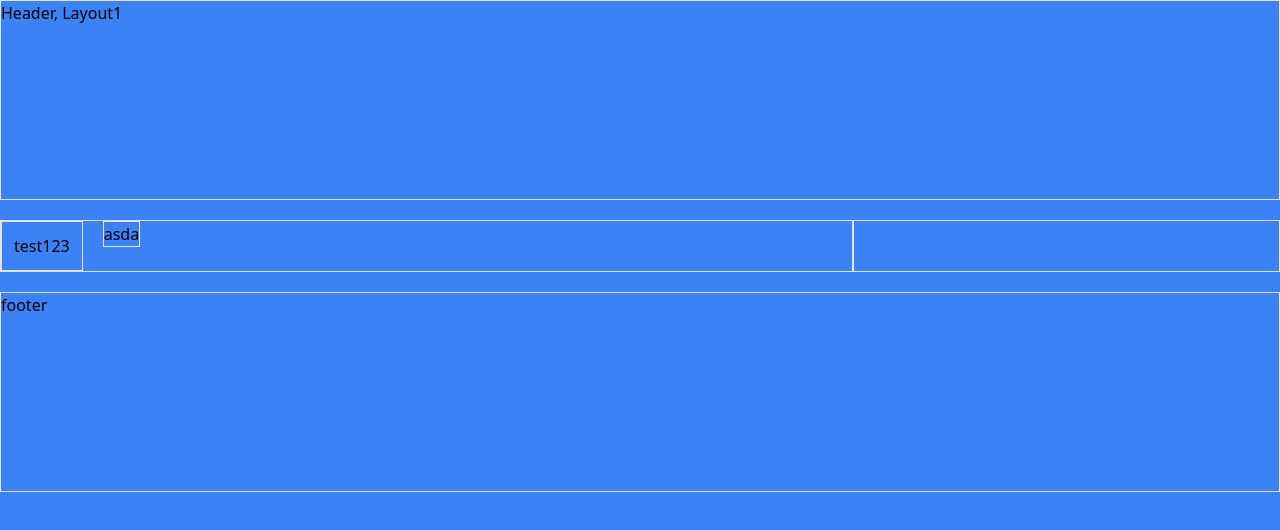
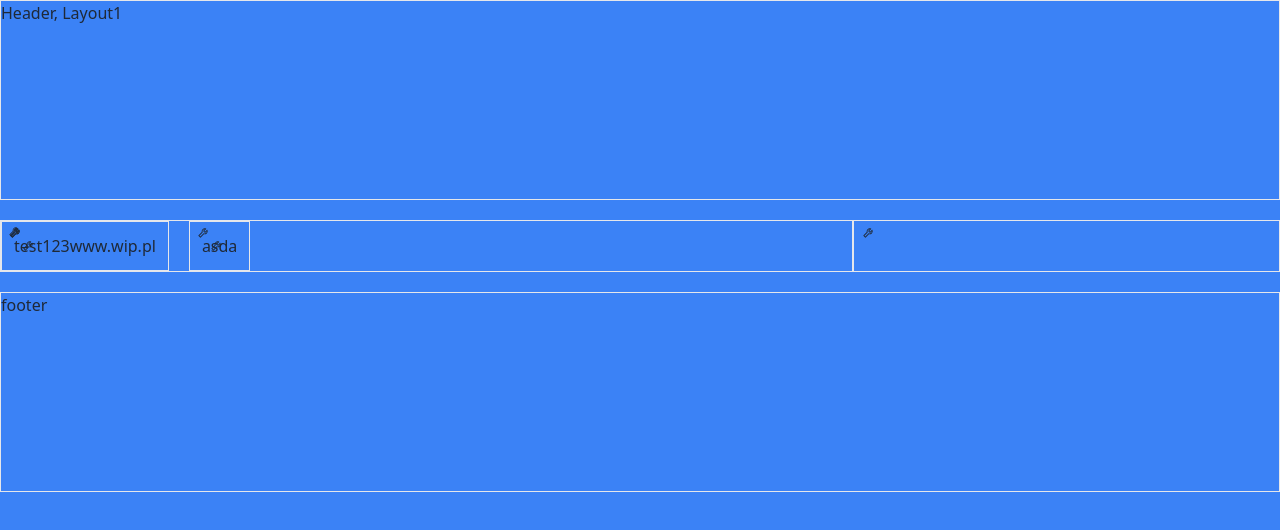
Before and after one commit to pavelee/page-generator, a Next.js app: page / in a window 1280 px wide. Shown: the top 530 px of the page. Built offline with nearby package versions, Linux system fonts and the light colour scheme.

Commit message:
progress

```diff
--- a/package.json
+++ b/package.json
@@ -10,9 +10,11 @@
   },
   "dependencies": {
     "@types/uuid": "^8.3.4",
+    "daisyui": "^2.31.0",
     "next": "12.2.5",
     "react": "18.2.0",
     "react-dom": "18.2.0",
+    "react-icons": "^4.4.0",
     "uuid": "^9.0.0"
   },
   "devDependencies": {
--- a/pages/index.tsx
+++ b/pages/index.tsx
@@ -1,6 +1,7 @@
 import type { NextPage } from 'next'
 import React, { cloneElement, Component, createElement, FC, ReactElement, ReactNode, ReactPortal, useEffect, useState } from 'react'
 import { v4 as uuidv4 } from 'uuid';
+import { AiOutlineTool } from 'react-icons/ai';
 
 interface GeneralComponent {
   id: string,
@@ -20,6 +21,7 @@ const Container = ({ wrappers, gap = 5 }: ContainerInteface) => {
   };
 
   return (
+    <EditWrapper>
       <div className={`flex ${gaps[gap]}`}>
         {
           wrappers.map((wrapper: any) => {
@@ -27,13 +29,56 @@ const Container = ({ wrappers, gap = 5 }: ContainerInteface) => {
           })
         }
       </div>
+    </EditWrapper>
   )
 }
+
+const Modal = ({ isOpen = false, setIsOpen, children }: { isOpen: Boolean, setIsOpen: any, children: any }) => {
+  return (
+    <div className={`modal ` + (isOpen ? 'modal-open' : '')}>
+      <div className="modal-box">
+        {children}
+        <div className="modal-action">
+          <label htmlFor="my-modal" onClick={() => { setIsOpen(false) }} className="btn">close</label>
+        </div>
+      </div>
+    </div>
+  )
+}
+
+const EditWrapper = ({ children, form }: { children: any, form?: any }) => {
+  const [isOpen, setIsOpen] = useState(false);
+  return (
+    <div className="hover:outline hover:outline-1 relative hover:pt-5">
+      <button className="btn-xs absolute top-0" onClick={() => { setIsOpen(!isOpen) }}><AiOutlineTool /></button>
+      <Modal isOpen={isOpen} setIsOpen={setIsOpen}>
+        {form}
+      </Modal>
+      {children}
+    </div>
+  );
+}
+
+const WrapperForm = () => {
+  const { config } = useConfig();
+  const { getProp, setProp } = UseForm(config);
+  return (
+    <select value={getProp('wrapper1', 'padding')} onChange={(ev) => {
+      setProp('wrapper1', 'padding', ev.target.value)
+    }}>
+      <option value="0">0</option>
+      <option value="1">1</option>
+      <option value="2">2</option>
+      <option value="3">3</option>
+    </select>
+  )
+}
+
 interface WrapperInterface extends GeneralComponent {
   children: ReactElement<PageComponentProps>,
   padding?: number,
 }
-const Wrapper = ({ children, padding = 0 }: WrapperInterface) => {
+const Wrapper = ({ children, form, padding = 3 }: WrapperInterface) => {
   const paddings: any = {
     0: 'p-0',
     1: 'p-1',
@@ -41,11 +86,20 @@ const Wrapper = ({ children, padding = 0 }: WrapperInterface) => {
     3: 'p-3',
   }
   return (
+    <EditWrapper
+      form={<WrapperForm />}
+    >
       <div className={`border ${paddings[padding]}`}>
+        <EditWrapper
+          form={form}
+        >
           {children}
+        </EditWrapper>
       </div>
+    </EditWrapper>
   )
 }
+
 interface PageComponentProps {
   name: string
 }
@@ -55,7 +109,10 @@ interface Test123 {
 }
 
 const Button = ({ name }: PageComponentProps): ReactElement => {
-  return <button>{name}</button>
+  return <div>
+    <button>{name}</button>
+    <a href="www.wip.pl">www.wip.pl</a>
+  </div>
 }
 
 const Button1 = ({ adsa }: Test123): ReactElement => {
@@ -68,51 +125,41 @@ interface configurationProvider {
   configId: string,
 };
 
-const propsProvider = (config: {[key: string]: any }, configId: string) => {
+const propsProvider = (config: { [key: string]: any }, configId: string) => {
   return config[configId];
 }
 
-const Home: NextPage<{ ChoosenLayout: any, config: any }> = ({ config }) => {
-  // config should be keep on state
-  // config will be editable by forms
-  return (
-    <div className={`container mx-auto h-screen bg-blue-500`}>
-      <header className="h-1/4 border">
-        Header, Layout1
-      </header>
-      <main className="mt-5 mb-5">
-        <div className="flex flex-col">
-          <div>
-            <Container {...propsProvider(config, 'top-bar')} />
-          </div>
-          {/* <DynamicContainer id="top-baner-coś-tam"></DynamicContainer> */}
-          <div className="flex">
-            <div className="w-2/3 border">
-              <Container gap={5} wrappers={[
-                <Wrapper {...propsProvider(config, 'wrapper1')} key={uuidv4()}>
-                  <Button name={'test123'} />
-                </Wrapper>,
-                <Wrapper id="wrapper2" key={uuidv4()}>
-                  <Button1 adsa={'asdsa'} />
-                </Wrapper>,
-              ]} />
-            </div>
-            <div className="w-1/3 border">
-              <Container wrappers={[]} />
-            </div>
-          </div>
-        </div>
-      </main>
-      <footer className="h-1/4 border">
-        footer
-      </footer>
-    </div>
-  )
+const getConfigValue = (config: { [key: string]: any }, id: string, key: string) => {
+  return config[id][key];
 }
 
-export async function getStaticProps(context: any) {
-  // prototype
-  const config = {
+const UseForm = (config: any) => {
+  const [conf, setConf] = useState(config);
+  const getConfig = () => {
+    return conf;
+  }
+  const getProp = (id: string, key: string) => {
+    return conf[id][key];
+  }
+  const setProp = (id: string, key: string, value: string) => {
+    setConf(
+      Object.assign({}, conf, {
+        [id]: {
+          [key]: value
+        }
+      })
+    );
+  }
+
+  return {
+    getConfig,
+    getProp,
+    setProp
+  }
+}
+
+const useConfig = () => {
+  const config = { // config
     'top-bar': {
       wrappers: []
     },
@@ -134,6 +181,9 @@ export async function getStaticProps(context: any) {
     wrapper1: {
       padding: 3
     },
+    wrapper2: { // to powinno być tworzone dynamiczne?
+      padding: 3
+    },
     superComponentId: {
       type: 'component',
       name: 'SuperCookie',
@@ -142,8 +192,103 @@ export async function getStaticProps(context: any) {
       }
     },
   };
+  return { config }
+}
+
+const Home: NextPage<{ editable: any, config: any }> = ({ config }) => {
+  const { getConfig, getProp, setProp } = UseForm(config);
+  // config should be keep on state
+  // config will be editable by forms
+  return (
+    <div className="container mx-auto h-screen bg-blue-500">
+      <header className="h-1/4 border">
+        Header, Layout1
+      </header>
+      <main className="mt-5 mb-5">
+        <div className="flex flex-col">
+          <div>
+            <Container {...propsProvider(getConfig(), 'top-bar')} />
+          </div>
+          {/* <DynamicContainer id="top-baner-coś-tam"></DynamicContainer> */}
+          <div className="flex">
+            <div className="w-2/3 border">
+              {/* <select value={getConfigValue(conf, 'wrapper1', 'padding')} onChange={(ev) => {
+                setPadding('wrapper1', ev.target.value)
+              }}>
+                <option value="0">0</option>
+                <option value="1">1</option>
+                <option value="2">2</option>
+                <option value="3">3</option>
+              </select>
+              <select value={getConfigValue(conf, 'wrapper2', 'padding')} onChange={(ev) => {
+                setPadding('wrapper2', ev.target.value)
+              }}>
+                <option value="0">0</option>
+                <option value="1">1</option>
+                <option value="2">2</option>
+                <option value="3">3</option>
+              </select> */}
+              <Container gap={5} wrappers={[
+                <Wrapper {...propsProvider(getConfig(), 'wrapper1')} key={uuidv4()}>
+                  <Button name={'test123'} />
+                </Wrapper>,
+                <Wrapper {...propsProvider(getConfig(), 'wrapper2')} key={uuidv4()}>
+                  <Button1 adsa={'asdsa'} />
+                </Wrapper>,
+              ]} />
+            </div>
+            <div className="w-1/3 border">
+              <Container wrappers={[]} />
+            </div>
+          </div>
+        </div>
+      </main>
+      <footer className="h-1/4 border">
+        footer
+      </footer>
+    </div>
+  )
+}
+
+export async function getStaticProps(context: any) {
+  // prototype
+  const config1 = {
+    'top-bar': {
+      wrappers: []
+    },
+    finalLayout: {
+      type: 'layout',
+      props: {
+        name: 'Layout1',
+        classes: 'bg-blue-500 p-5'
+      }
+    },
+    "idComponentu": {
+      type: 'container',
+      props: {
+        wrappers: [
+          'wrapperId'
+        ],
+      },
+    },
+    wrapper1: {
+      padding: 3
+    },
+    wrapper2: { // to powinno być tworzone dynamiczne?
+      padding: 3
+    },
+    superComponentId: {
+      type: 'component',
+      name: 'SuperCookie',
+      props: {
+
+      }
+    },
+  };
+  const { config } = useConfig();
   return {
     props: {
+      editable: false,
       config: config
     }, // will be passed to the page component as props
   }
--- a/tailwind.config.js
+++ b/tailwind.config.js
@@ -7,5 +7,8 @@ module.exports = {
   theme: {
     extend: {},
   },
-  plugins: [],
+  plugins: [require("daisyui")],
+  daisyui: {
+    darkTheme: "light", // disable dark mode
+  },
 }
```
Also changed, not shown: docker-compose.yml (+8 -8 lines), 1 other file (tests, documents, lock files or other folders). Lines whose indentation alone changed are shown as unchanged.
